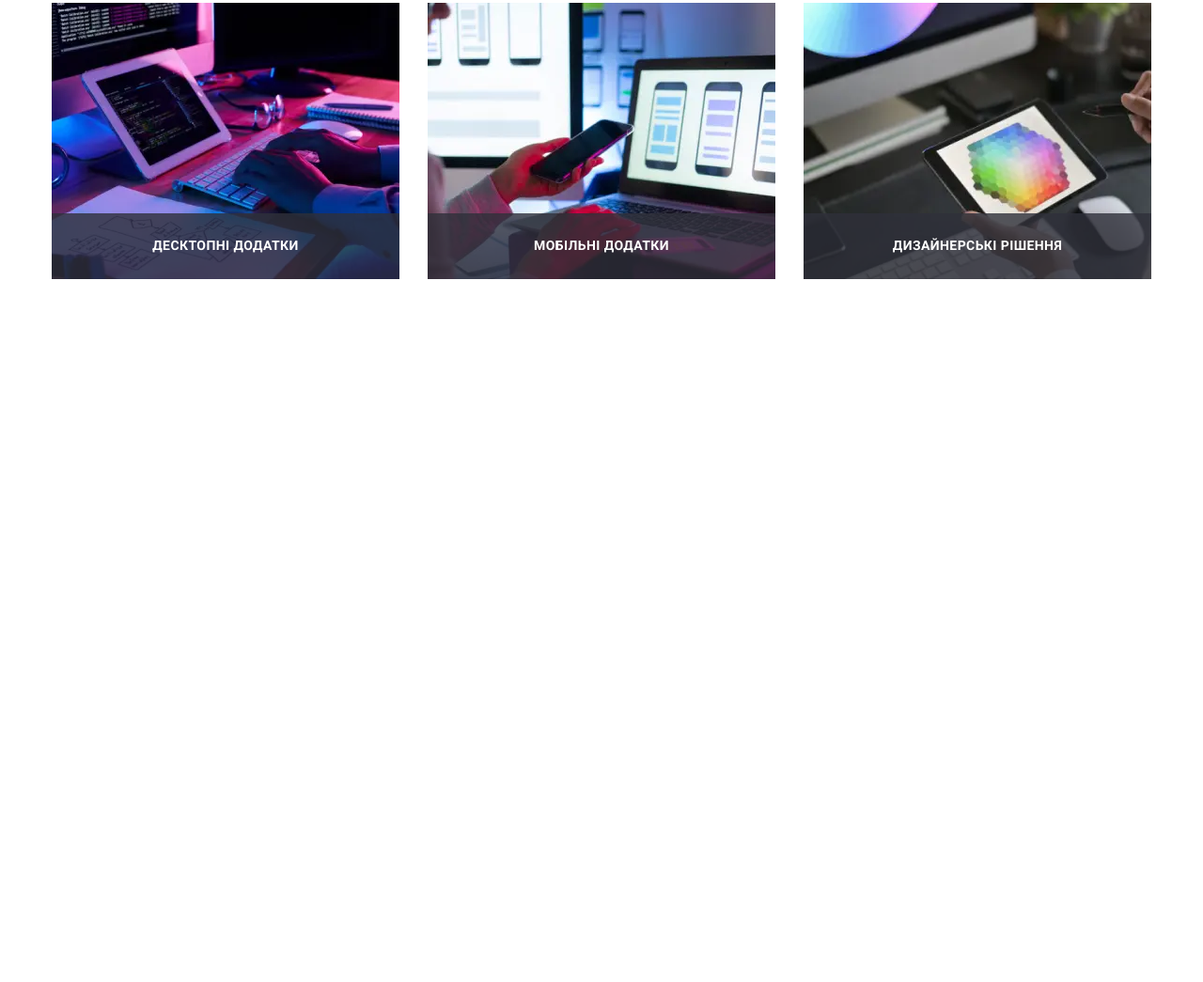
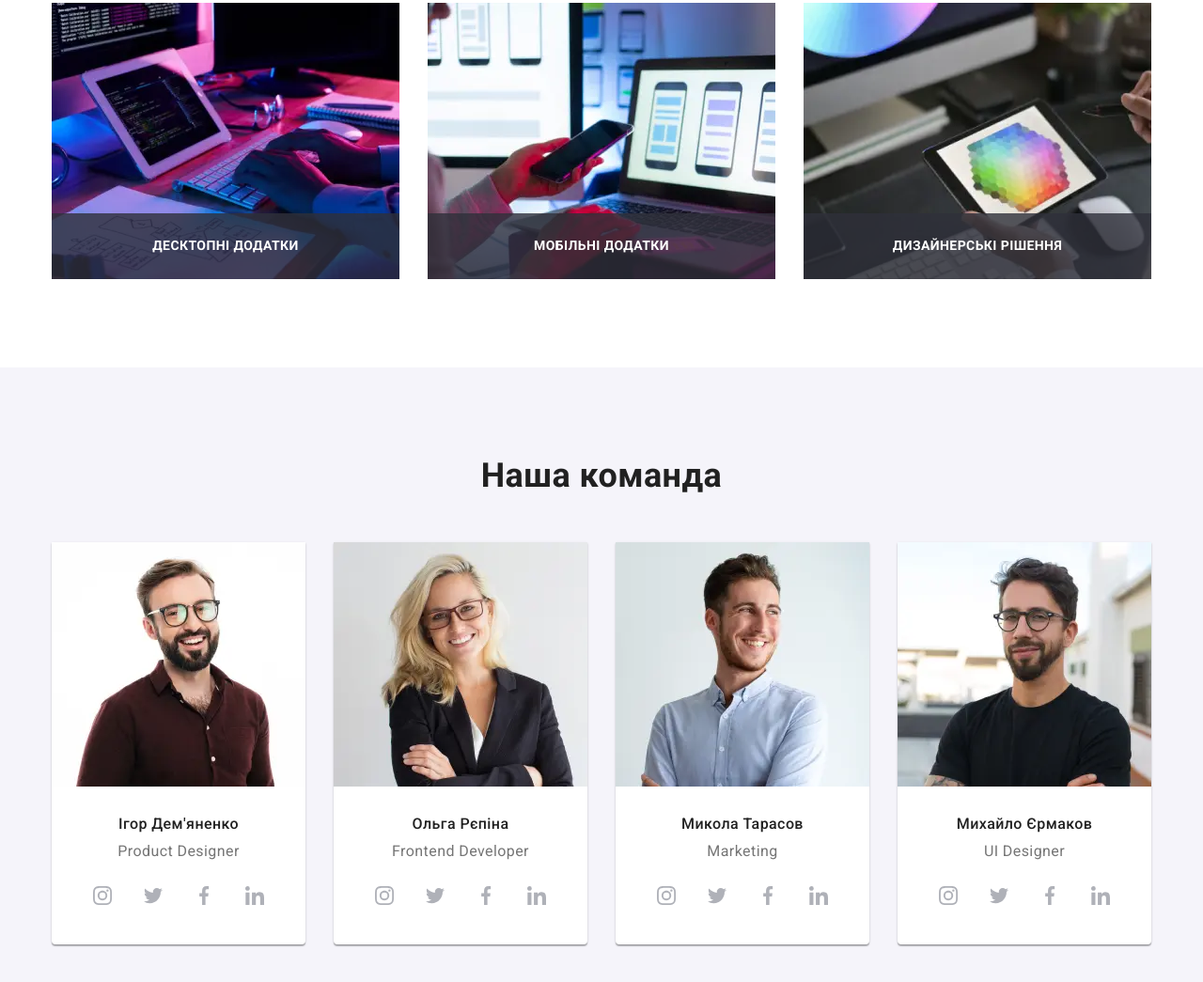
Before and after one commit to Hatrison/WebStudio, a plain HTML site: page index.html in a window 1280 px wide. Shown: the part 1206-2251 px from the top of the page at 94% size. Before the commit the page ends 1597 px from the top, so only its background shows below. Drawn offline with nearby package versions, Linux system fonts and the light colour scheme.

Commit message:
Remake to adaptive our team section

```diff
--- a/index.html
+++ b/index.html
@@ -242,7 +242,7 @@
           </ul>
         </div>
       </section>
-      <!-- <section class="our-team section">
+      <section class="our-team section">
         <div class="container">
           <h2 class="header">Наша команда</h2>
           <ul class="list our-team-list">
@@ -645,7 +645,7 @@
           </ul>
         </div>
       </section>
-      <section class="our-clents section">
+      <!-- <section class="our-clents section">
         <div class="container">
           <h2 class="header">Постійні клієнти</h2>
           <ul class="list our-clients-list">
--- a/sass/base/_header.scss
+++ b/sass/base/_header.scss
@@ -1,7 +1,15 @@
 .header {
   font-weight: var(--main-headers-font-weight);
-  font-size: 36px;
-  line-height: 1.17;
+  font-size: 28px;
+  line-height: 1.18;
   text-align: center;
-  margin-bottom: 50px;
+  margin-bottom: 30px;
 }
+
+@media screen and (min-width: 1200px) {
+  .header {
+    font-size: 36px;
+    line-height: 1.17;
+    margin-bottom: 50px;
+  }
+}
--- a/sass/layout/_our-team.scss
+++ b/sass/layout/_our-team.scss
@@ -4,15 +4,16 @@
 
 .our-team-list {
   display: flex;
+  flex-wrap: wrap;
   gap: 30px;
 }
 
 .our-team-card-name {
-    padding: 30px 0 30px 0;
+  padding: 30px 0;
 }
 
 .our-team-card {
-    width: 270px;
+  width: 450px;
   background: var(--colored-theme-main-color);
   box-shadow: 0px 1px 3px rgba(0, 0, 0, 0.12), 0px 1px 1px rgba(0, 0, 0, 0.14),
     0px 2px 1px rgba(0, 0, 0, 0.2);
@@ -38,3 +39,15 @@
 .our-team-icon {
   fill: var(--main-social-links-color);
 }
+
+@media screen and (min-width: 768px) {
+  .our-team-card {
+    width: 354px;
+  }
+}
+
+@media screen and (min-width: 1200px) {
+  .our-team-card {
+    width: 270px;
+  }
+}
```
Also changed, not shown: css/main.css, css/main.min.css, 2 other files. Lines whose indentation alone changed are shown as unchanged.
